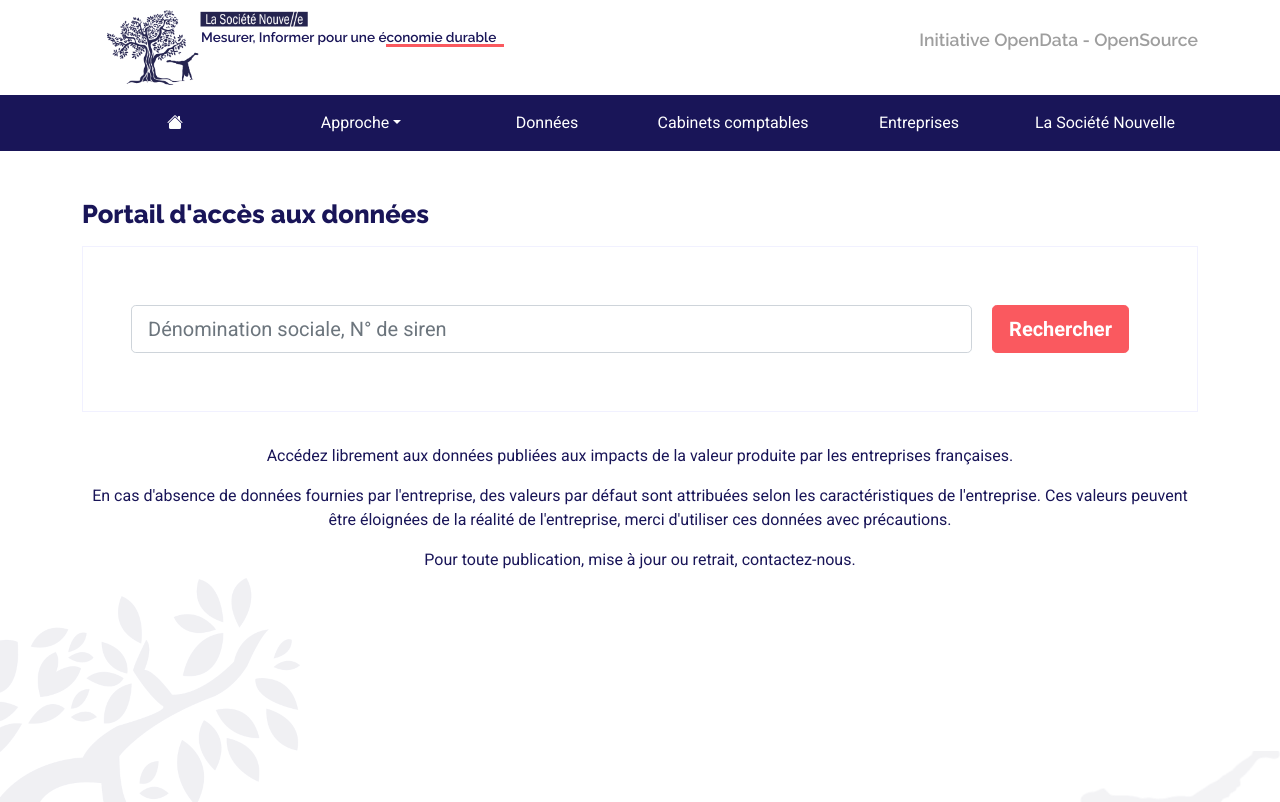
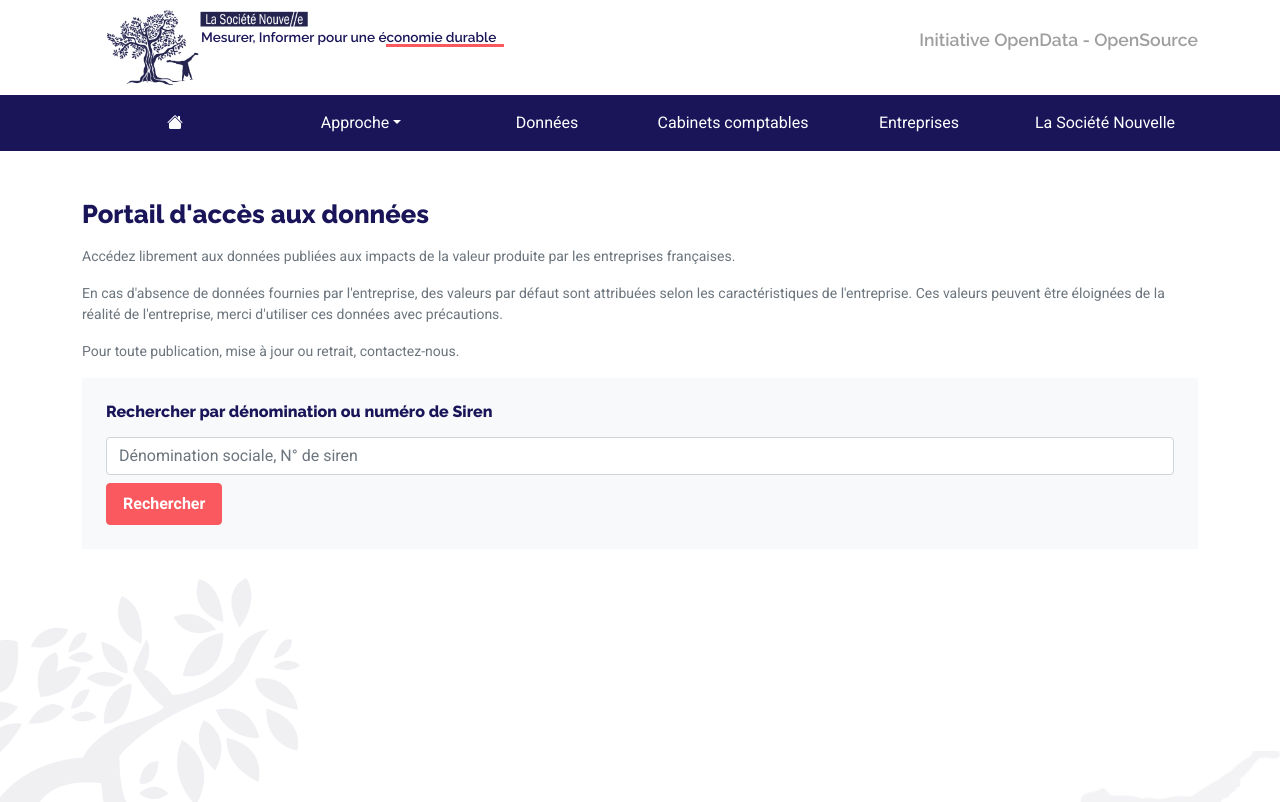
Before and after one commit to La-Societe-Nouvelle/LaSocieteNouvelle-Website, a Next.js app: page /portail in a window 1280 px wide. Shown: the top 802 px of the page. Built offline with nearby package versions, Linux system fonts and the light colour scheme.

Commit message:
small update portail page

```diff
--- a/pages/portail.js
+++ b/pages/portail.js
@@ -17,20 +17,6 @@ export default function Home() {
       <Header />
       <main className="main">
         <Container>
-          {/*
-        <div className="section">
-          <div className="bloc blue h-group chiffres-clefs-bdd">
-            <div className="h-group chiffre-clef-bdd">
-              <p className="chiffre-clef-bdd-valeur">27</p>
-              <p>Requêtes effectuées</p>
-            </div>
-            <div className="h-group chiffre-clef-bdd">
-              <p className="chiffre-clef-bdd-valeur">12</p>
-              <p>Valeurs publiées</p>
-            </div>
-          </div>
-        </div> */}
-
           <PortailView />
         </Container>
       </main>
@@ -75,6 +61,7 @@ class PortailView extends React.Component {
       .then(response => response.json())
       .then((response) => {
         if (response.header.statut == 200) {
+
           this.setState({
             isLoaded: true,
             isLoading: false,
@@ -97,16 +84,15 @@ class PortailView extends React.Component {
     return (
       <section className="portail-view">
         <h2>Portail d'accès aux données</h2>
-
+        <Informations />
         <SearchBar parent={this} />
 
-        {!isLoaded && !isLoading ? <Informations /> : ""}
         <Row id="results-strip">
           {isLoading ? <p>Recherche en cours...</p> : ""}
           {isLoaded && nbResults == 0 ? <p>Aucun résultat</p> : ""}
           {isLoaded && nbResults > 0 ?
           <CardGroup>
- <Results items={results} />
+            <Results items={results} />
           </CardGroup>: ""}
         </Row>
       </section>
@@ -116,19 +102,20 @@ class PortailView extends React.Component {
 }
 
 const Informations = () =>
-  <div id="informations">
+  <div className='form-text'>
     <p>Accédez librement aux données publiées aux impacts de la valeur produite par les entreprises françaises.</p>
     <p>En cas d'absence de données fournies par l'entreprise, des valeurs par défaut sont attribuées selon les caractéristiques de l'entreprise. Ces valeurs peuvent être éloignées de la réalité de l'entreprise, merci d'utiliser ces données avec précautions.</p>
     <p>Pour toute publication, mise à jour ou retrait, contactez-nous.</p>
   </div>
 
 const SearchBar = ({ parent }) =>
-  <div id="search-bar">
-      <input id="search-input" type="text" className="form-control form-control-lg"
+  <section className='bg-light p-4'>
+  <h4 className="h6">Rechercher par dénomination ou numéro de Siren</h4>
+      <input id="search-input" type="text" className="form-control"
         placeholder="Dénomination sociale, N° de siren"
         value={parent.state.input} onChange={parent.inputChange}></input>
-    <button id="search-button" type="submit" className="btn btn-lg btn-secondary" onClick={parent.handleClick}>Rechercher</button>
-  </div>
+    <button id="search-button" type="submit" className="btn btn-secondary m-0 mt-2" onClick={parent.handleClick}>Rechercher</button>
+  </section>
 
 const Results = ({ items }) => {
   return items.map((item) =>
```
